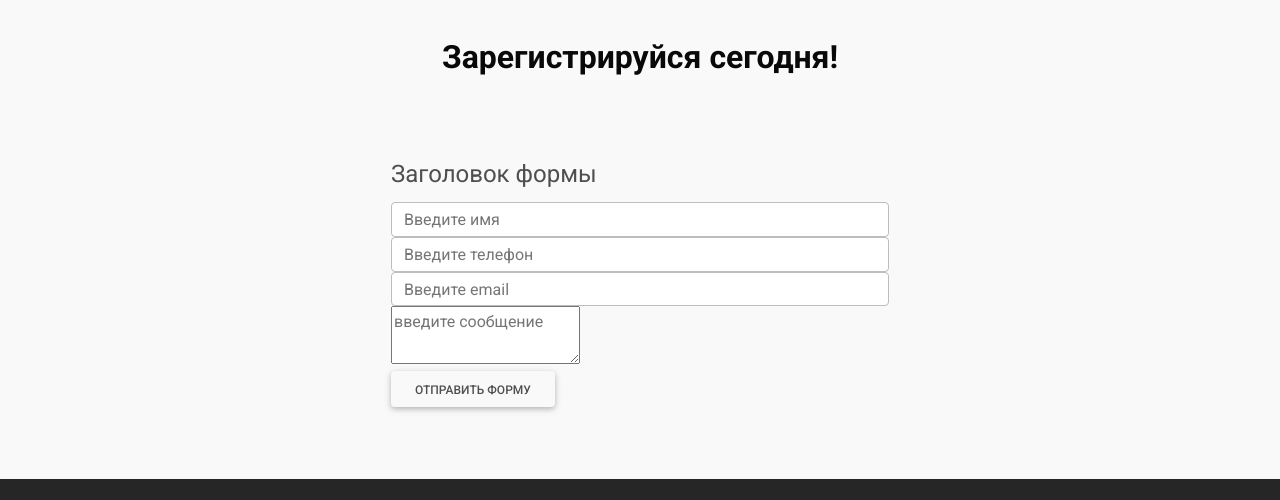
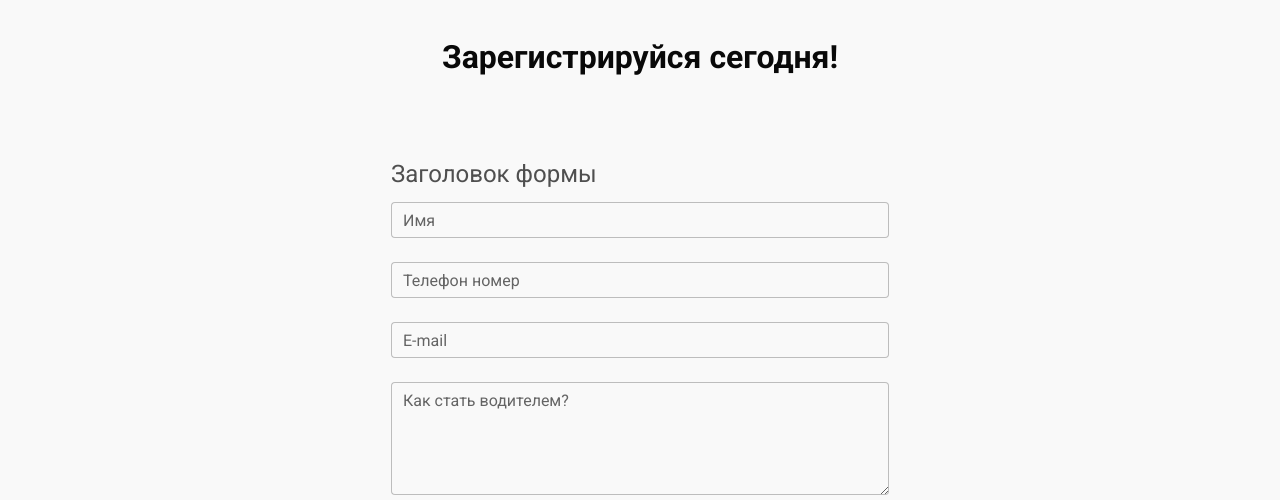
Before and after one commit to ARMAN-8/didi_taxi_almaty, a plain HTML site: page index.html in a window 1280 px wide. Shown: the part 3890-4390 px from the top of the page. Drawn offline with nearby package versions, Linux system fonts and the light colour scheme; a script that the page names is missing.

Commit message:
end-game

```diff
--- a/index.html
+++ b/index.html
@@ -406,23 +406,31 @@
                             <form action="telegram.php" method="POST">
                                 <legend>Заголовок формы</legend>
 
-                                <div class="form-group">
-                                    <input type="text" class="form-control" name="name" placeholder="Введите имя">
+                                <div class="form-outline mb-4">
+                                    <input type="text" class="form-control" id="form4Example1" name="name"
+                                           placeholder="Арсен Сарсенов">
+                                    <label class="form-label" for="form4Example1">Имя</label>
                                 </div>
 
-                                <div class="form-group">
-                                    <input type="text" class="form-control" name="phone" placeholder="Введите телефон">
+                                <div class="form-outline mb-4">
+                                    <input type="text" class="form-control" id="form4Example2" name="phone"
+                                           placeholder="8(707)982-0199">
+                                    <label class="form-label" for="form4Example2">Телефон номер</label>
                                 </div>
 
-                                <div class="form-group">
-                                    <input type="text" class="form-control" name="email" placeholder="Введите email">
+                                <div class="form-outline mb-4">
+                                    <input type="text" class="form-control" id="form4Example3" name="email"
+                                           placeholder="arsensarsen@gmail.com">
+                                    <label class="form-label" for="form4Example3">E-mail</label>
                                 </div>
 
-                                <div class="form-group">
-                                    <textarea name="msg" placeholder="введите сообщение"></textarea>
+                                <div class="form-outline mb-4">
+                                    <textarea name="msg" class="form-control" id="textAreaExample"
+                                              placeholder="введите сообщение" rows="4"></textarea>
+                                    <label class="form-label" for="textAreaExample">Как стать водителем?</label>
                                 </div>
 
-                                <button type="submit" class="btn">Отправить форму</button>
+                                <button type="submit" class="btn btn-own-orange btn-lg">Отправить форму</button>
                             </form>
 
 
```
